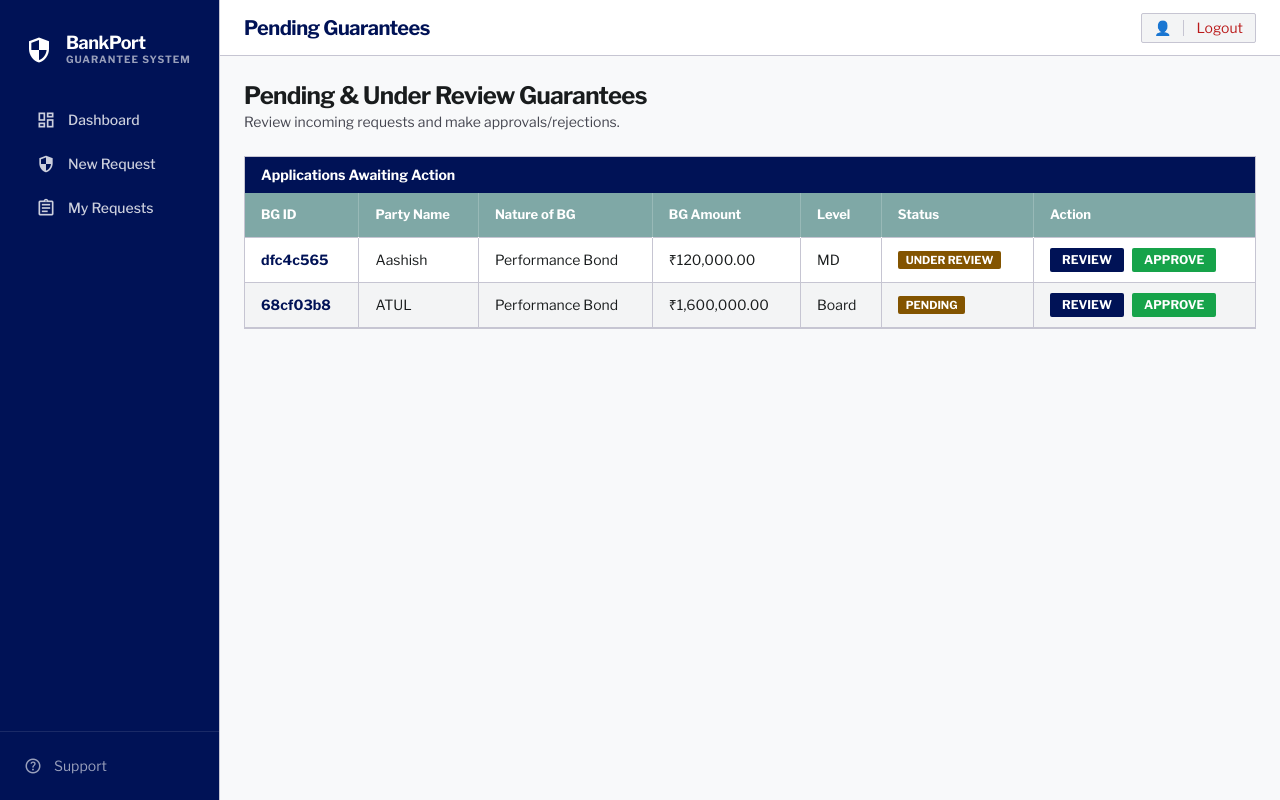
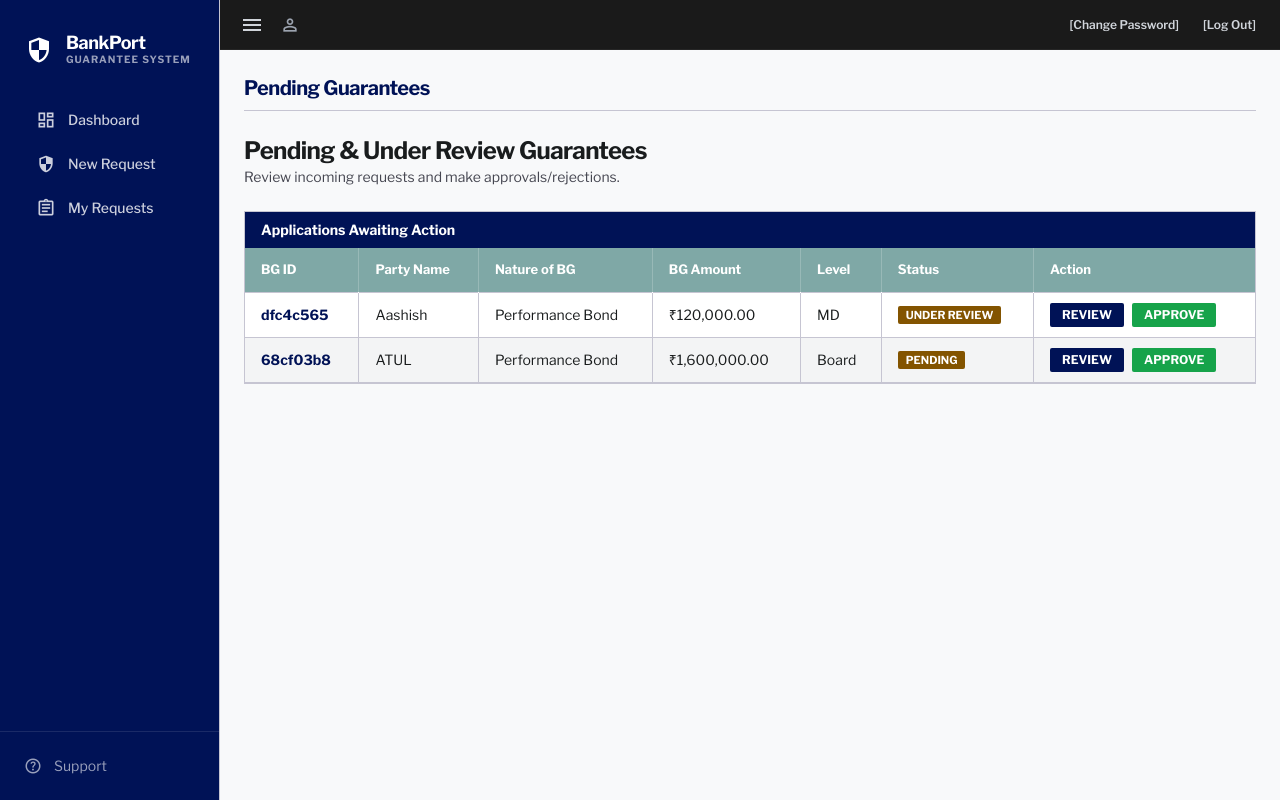
Before and after one commit to adarshmohit9334/Internship-Project, a Flask app: page /admin/pending in a window 1280 px wide. Run offline with Flask 3, Linux system fonts and the light colour scheme; the visitor is signed in with stand-in values (Sample User, id 1); some libraries are stand-ins or nearby versions.

Commit message:
feat: design dark navigation header with dropdown menu for profile

```diff
--- a/bg_portal/templates/base.html
+++ b/bg_portal/templates/base.html
@@ -192,30 +192,46 @@
     <div id="sidebar-overlay" class="fixed inset-0 bg-black/50 z-40 hidden transition-opacity duration-300"></div>
 
     <!-- Top Navigation Bar -->
-    <header class="fixed top-0 right-0 h-[56px] w-full md:w-[calc(100%-220px)] bg-surface-container-lowest border-b border-outline-variant flex justify-between items-center px-4 md:px-container_padding z-40">
-        <div class="flex items-center gap-2 md:gap-6">
-            <!-- Sidebar toggle button for mobile -->
-            <button id="sidebar-toggle" class="block md:hidden text-primary hover:bg-surface-container-low p-2 rounded transition-colors mr-1">
-                <span class="material-symbols-outlined text-[24px]">menu</span>
-            </button>
-            <h2 class="text-primary font-bold text-lg md:text-xl py-4 tracking-tight">{% block page_title %}Terminal Operations{% endblock %}</h2>
+    <header class="fixed top-0 right-0 h-[50px] w-full md:w-[calc(100%-220px)] bg-[#1a1a1a] border-b border-neutral-800 flex justify-between items-center px-4 z-40 text-white">
+        <div class="flex items-center gap-3 relative">
+            {% if session.get('user') %}
+                <!-- 3 Line Menu Dropdown Button -->
+                <div class="relative">
+                    <button id="profile-dropdown-toggle" class="flex items-center justify-center text-gray-300 hover:text-white p-1 focus:outline-none">
+                        <span class="material-symbols-outlined text-[24px]">menu</span>
+                    </button>
+                    <!-- Dropdown Menu -->
+                    <div id="profile-dropdown" class="absolute left-0 mt-2 w-48 bg-neutral-900 border border-neutral-800 rounded shadow-lg hidden py-1 z-50">
+                        <a href="{{ url_for('auth.profile') }}" class="block px-4 py-2 text-sm text-gray-300 hover:bg-neutral-800 hover:text-white">Profile</a>
+                        <button id="mobile-nav-trigger" class="block w-full text-left px-4 py-2 text-sm text-gray-300 hover:bg-neutral-800 hover:text-white md:hidden">
+                            Navigation Menu
+                        </button>
+                    </div>
+                </div>
+                <!-- User Icon and Name (Personnel No) -->
+                <div class="flex items-center gap-2 text-gray-300">
+                    <span class="material-symbols-outlined text-[20px] text-gray-400">person</span>
+                    <span class="text-sm font-semibold truncate max-w-[150px] sm:max-w-none">{{ session['user']['name'] }} {% if session['user']['personnel_no'] %}({{ session['user']['personnel_no'] }}){% endif %}</span>
+                </div>
+            {% endif %}
         </div>
-        <div class="flex items-center gap-4">
+        <div class="flex items-center gap-2">
             {% if session.get('user') %}
-                <div class="flex items-center gap-3 bg-surface-container-low px-3 py-1 rounded border border-outline-variant">
-                    <a href="{{ url_for('auth.profile') }}" class="text-on-surface font-label-bold text-sm truncate max-w-[110px] sm:max-w-none flex items-center gap-1 hover:text-primary transition-colors" title="{{ session['user']['name'] }}">👤 {{ session['user']['name'] }}</a>
-                    <div class="h-4 w-[1px] bg-outline-variant"></div>
-                    <a href="{{ url_for('auth.logout') }}" class="text-error font-label-bold text-sm hover:underline">Logout</a>
-                </div>
+                <a href="{{ url_for('auth.profile') }}" class="text-gray-300 hover:text-white text-xs font-semibold transition-colors px-1 sm:px-2">[Change Password]</a>
+                <a href="{{ url_for('auth.logout') }}" class="text-gray-300 hover:text-white text-xs font-semibold transition-colors px-1 sm:px-2">[Log Out]</a>
             {% else %}
-                <a href="{{ url_for('auth.login') }}" class="px-4 py-1.5 bg-primary text-on-primary text-sm font-label-bold rounded hover:bg-opacity-90">Login</a>
+                <a href="{{ url_for('auth.login') }}" class="text-gray-300 hover:text-white text-xs font-semibold px-2">Login</a>
             {% endif %}
         </div>
     </header>
 
     <!-- Main Content Canvas -->
-    <main class="ml-0 md:ml-[220px] pt-[56px] min-h-screen">
+    <main class="ml-0 md:ml-[220px] pt-[50px] min-h-screen">
         <div class="p-4 md:p-container_padding space-y-6">
+            <!-- Page Title Block -->
+            <div class="border-b border-outline-variant pb-2">
+                <h2 class="text-primary font-bold text-lg md:text-xl tracking-tight">{% block page_title %}Terminal Operations{% endblock %}</h2>
+            </div>
             <!-- Flash Alerts Stack -->
             {% with messages = get_flashed_messages(with_categories=true) %}
                 {% if messages %}
@@ -249,22 +265,17 @@
 
         // Sidebar Toggle Script for Mobile Devices
         const sidebar = document.getElementById('sidebar');
-        const sidebarToggle = document.getElementById('sidebar-toggle');
         const sidebarClose = document.getElementById('sidebar-close');
         const sidebarOverlay = document.getElementById('sidebar-overlay');
 
-        if (sidebarToggle) {
-            sidebarToggle.addEventListener('click', () => {
-                sidebar.classList.remove('-translate-x-full');
-                sidebar.classList.add('translate-x-0');
-                sidebarOverlay.classList.remove('hidden');
-            });
-        }
-
         function closeSidebar() {
-            sidebar.classList.remove('translate-x-0');
-            sidebar.classList.add('-translate-x-full');
-            sidebarOverlay.classList.add('hidden');
+            if (sidebar) {
+                sidebar.classList.remove('translate-x-0');
+                sidebar.classList.add('-translate-x-full');
+            }
+            if (sidebarOverlay) {
+                sidebarOverlay.classList.add('hidden');
+            }
         }
 
         if (sidebarClose) {
@@ -273,6 +284,39 @@
         if (sidebarOverlay) {
             sidebarOverlay.addEventListener('click', closeSidebar);
         }
+
+        // Profile Dropdown Toggle
+        const profileDropdownToggle = document.getElementById('profile-dropdown-toggle');
+        const profileDropdown = document.getElementById('profile-dropdown');
+        const mobileNavTrigger = document.getElementById('mobile-nav-trigger');
+
+        if (profileDropdownToggle && profileDropdown) {
+            profileDropdownToggle.addEventListener('click', (e) => {
+                e.stopPropagation();
+                profileDropdown.classList.toggle('hidden');
+            });
+
+            // Close dropdown when clicking outside
+            document.addEventListener('click', (e) => {
+                if (!profileDropdown.contains(e.target) && !profileDropdownToggle.contains(e.target)) {
+                    profileDropdown.classList.add('hidden');
+                }
+            });
+        }
+
+        // Mobile Nav Trigger inside Dropdown to toggle sidebar
+        if (mobileNavTrigger) {
+            mobileNavTrigger.addEventListener('click', () => {
+                if (sidebar && sidebarOverlay) {
+                    sidebar.classList.remove('-translate-x-full');
+                    sidebar.classList.add('translate-x-0');
+                    sidebarOverlay.classList.remove('hidden');
+                }
+                if (profileDropdown) {
+                    profileDropdown.classList.add('hidden');
+                }
+            });
+        }
     </script>
 </body>
 </html>
```
